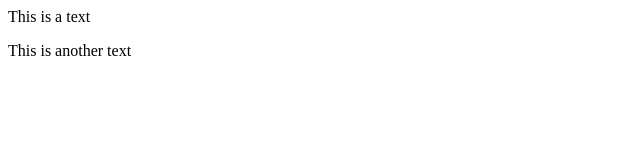
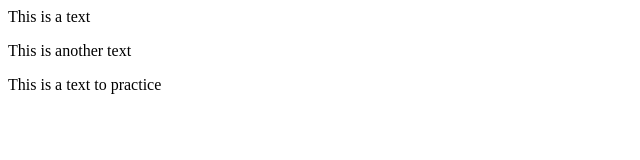
Before and after one commit to SzenftnerGergely/my-first-github-page, a plain HTML site: page index.html in a window 1280 px wide. Shown: the whole page, without its empty margins (0-640 px from the left). Drawn offline with Linux system fonts and the light colour scheme.

Commit message:
Another change

```diff
--- a/index.html
+++ b/index.html
@@ -1,2 +1,3 @@
 <p>This is a text</p>
 <p>This is another text</p>
+<p>This is a text to practice</p>
```
